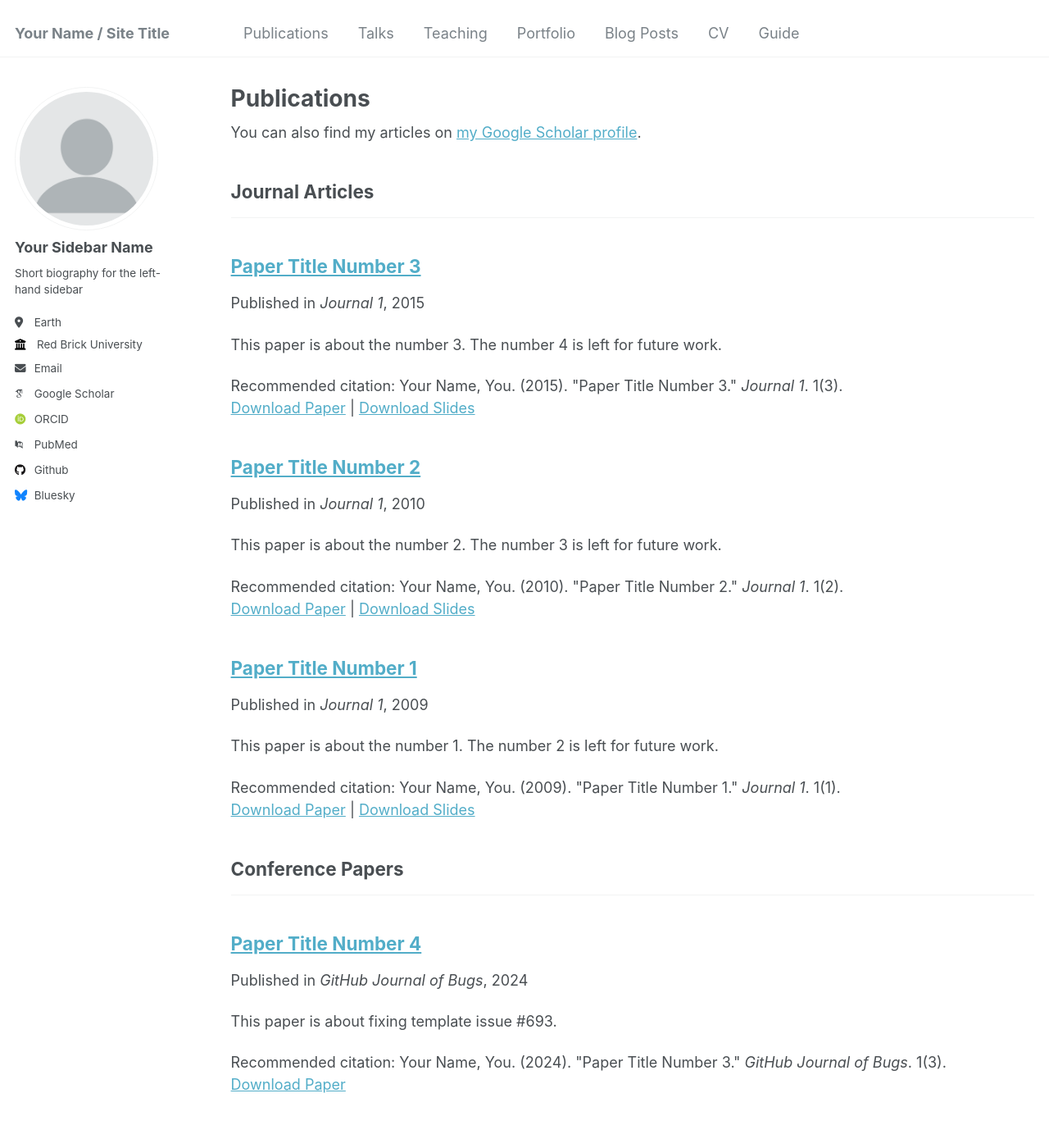
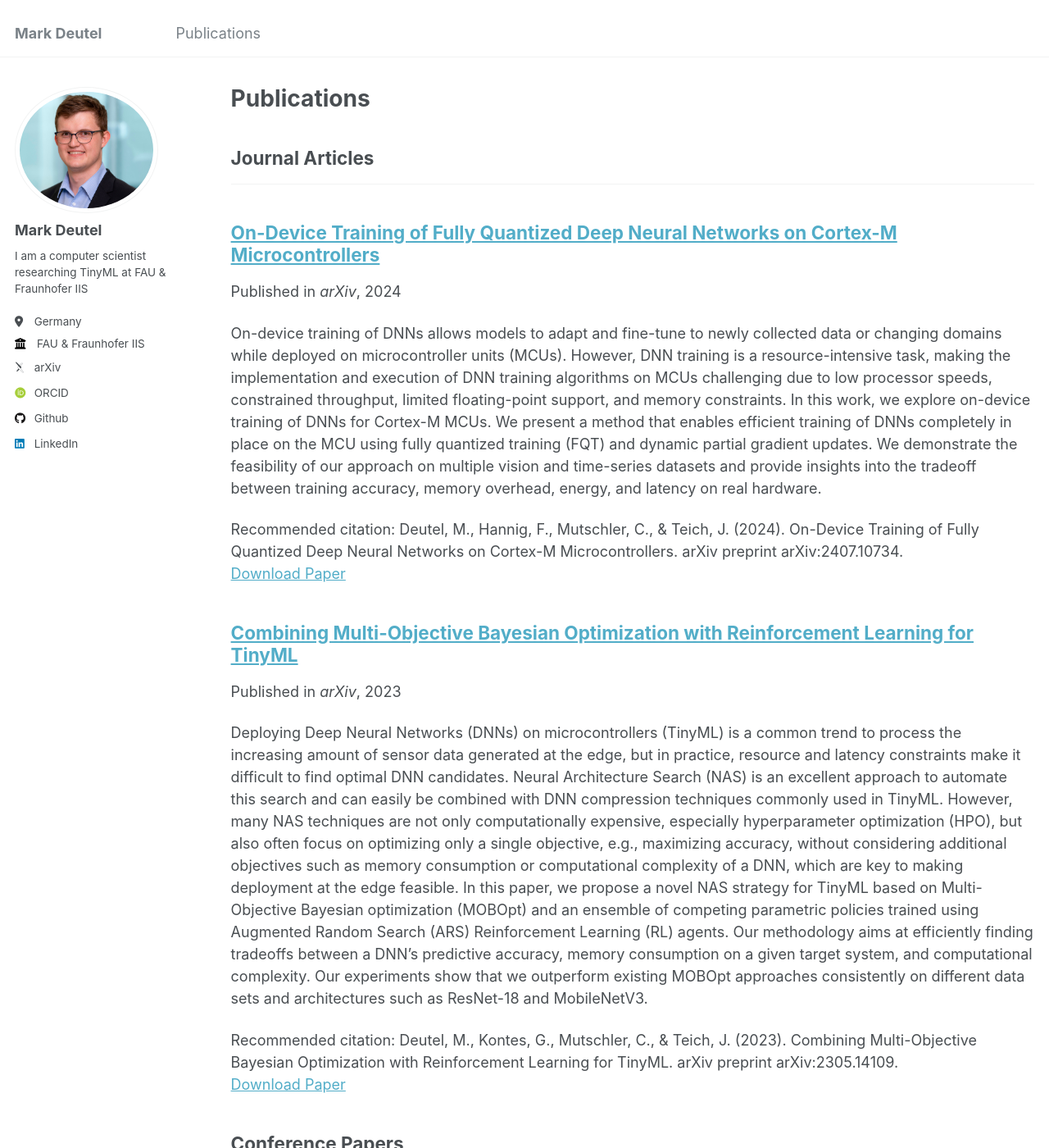
Before and after one commit to markdeutel/markdeutel.github.io, a Jekyll site: the page built from _pages/publications.html, in a window 1280 px wide and 1400 px high. Shown: the whole window at 82% size. Built offline with Jekyll 4.4.1, drawn with Linux system fonts in a browser that asks for light colours; some web fonts are replaced; some of the changed text lies outside the part shown.

Commit message:
[ADD] added about page and publications

```diff
--- a/Gemfile
+++ b/Gemfile
@@ -14,7 +14,7 @@ gem "github-pages", group: :jekyll_plugins
 # If you want to use Jekyll native, uncomment the line below.
 # To upgrade, run `bundle update`.
 
-# gem "jekyll"
+gem "jekyll"
 
 gem "wdm", "~> 0.1.0" if Gem.win_platform?
 
--- a/_config.yml
+++ b/_config.yml
@@ -8,47 +8,47 @@
 
 # Basic Site Settings
 locale                   : "en-US"
-title                    : "Your Name / Site Title"
+title                    : "Mark Deutel"
 title_separator          : "-"
-name                     : &name "Your Name"
-description              : &description "personal description"
-url                      : https://academicpages.github.io # the base hostname & protocol for your site e.g. "https://mmistakes.github.io"
+name                     : &name "Mark Deutel"
+description              : &description "I research TinyML at FAU & Fraunhofer IIS"
+url                      : https://markdeutel.github.io # the base hostname & protocol for your site e.g. "https://mmistakes.github.io"
 baseurl                  : "" # the subpath of your site, e.g. "/blog"
-repository               : "academicpages/academicpages.github.io"
+repository               : "markdeutel/markdeutel.github.io"
 
 # Site Author - The following control what appear as part of the author content on the side bar.
 #               If a field is blank the icon and link will not appear, otherwise it will be shown.
 #               Additional customization can be done by editing /_includes/author-profile.html
 author:
   # Biographic information
-  avatar           : "profile.png"
-  name             : "Your Sidebar Name"
+  avatar           : "profile.jpg"
+  name             : "Mark Deutel"
   pronouns         : # example: "she/her"
-  bio              : "Short biography for the left-hand sidebar"
-  location         : "Earth"
-  employer         : "Red Brick University"
+  bio              : "I am a computer scientist researching TinyML at FAU & Fraunhofer IIS"
+  location         : "Germany"
+  employer         : "FAU & Fraunhofer IIS"
   uri              : # URL
-  email            : "none@example.org"
+  email            : #"mark.deutel@fau.de"
 
   # Academic websites
-  arxiv            : # URL - Update with the correct link to your profile
-  googlescholar    : "https://scholar.google.com/citations?user=PS_CX0AAAAAJ"
+  arxiv            : "https://arxiv.org/search/cs?searchtype=author&query=Deutel,+M"
+  googlescholar    : #"https://scholar.google.com/citations?user=PS_CX0AAAAAJ"
   impactstory      : # URL
-  orcid            : "http://orcid.org/yourorcidurl"
+  orcid            : "https://orcid.org/0000-0001-8932-5212"
   semantic         : # URL
-  pubmed           : "https://www.ncbi.nlm.nih.gov/pubmed/?term=john+snow"
+  pubmed           : #"https://www.ncbi.nlm.nih.gov/pubmed/?term=john+snow"
   researchgate     : # URL
 
   # Repositories and software development
   bitbucket        : # Username - Update with your username on the site
   codepen          : # Username
   dribbble         : # Username
-  github           : "academicpages"
+  github           : "markdeutel"
   kaggle           : # Username
   stackoverflow    : # User number or user number and name (i.e., use "1" or "1/jeff-atwood")
 
   # Social media
-  bluesky          : "bsky.app" # Replace this with you Bluesky username
+  bluesky          : #"bsky.app" # Replace this with you Bluesky username
   facebook         : # Username
   flickr           : # Username
   foursquare       : # Username
@@ -57,7 +57,7 @@ author:
   keybase          : # Username
   instagram        : # Username
   lastfm           : # Username
-  linkedin         : # Username
+  linkedin         : mark-deutel-a0ba92193
   mastodon         : # URL
   medium           : # URL
   pinterest        : # Username
--- a/_publications/2009-10-01-paper-title-number-1.md
+++ /dev/null
@@ -1,14 +0,0 @@
----
-title: "Paper Title Number 1"
-collection: publications
-category: manuscripts
-permalink: /publication/2009-10-01-paper-title-number-1
-excerpt: 'This paper is about the number 1. The number 2 is left for future work.'
-date: 2009-10-01
-venue: 'Journal 1'
-slidesurl: 'http://academicpages.github.io/files/slides1.pdf'
-paperurl: 'http://academicpages.github.io/files/paper1.pdf'
-citation: 'Your Name, You. (2009). &quot;Paper Title Number 1.&quot; <i>Journal 1</i>. 1(1).'
----
-
-The contents above will be part of a list of publications, if the user clicks the link for the publication than the contents of section will be rendered as a full page, allowing you to provide more information about the paper for the reader. When publications are displayed as a single page, the contents of the above "citation" field will automatically be included below this section in a smaller font.
--- a/_publications/2010-10-01-paper-title-number-2.md
+++ /dev/null
@@ -1,14 +0,0 @@
----
-title: "Paper Title Number 2"
-collection: publications
-category: manuscripts
-permalink: /publication/2010-10-01-paper-title-number-2
-excerpt: 'This paper is about the number 2. The number 3 is left for future work.'
-date: 2010-10-01
-venue: 'Journal 1'
-slidesurl: 'http://academicpages.github.io/files/slides2.pdf'
-paperurl: 'http://academicpages.github.io/files/paper2.pdf'
-citation: 'Your Name, You. (2010). &quot;Paper Title Number 2.&quot; <i>Journal 1</i>. 1(2).'
----
-
-The contents above will be part of a list of publications, if the user clicks the link for the publication than the contents of section will be rendered as a full page, allowing you to provide more information about the paper for the reader. When publications are displayed as a single page, the contents of the above "citation" field will automatically be included below this section in a smaller font.
--- a/_publications/2015-10-01-paper-title-number-3.md
+++ /dev/null
@@ -1,14 +0,0 @@
----
-title: "Paper Title Number 3"
-collection: publications
-category: manuscripts
-permalink: /publication/2015-10-01-paper-title-number-3
-excerpt: 'This paper is about the number 3. The number 4 is left for future work.'
-date: 2015-10-01
-venue: 'Journal 1'
-slidesurl: 'http://academicpages.github.io/files/slides3.pdf'
-paperurl: 'http://academicpages.github.io/files/paper3.pdf'
-citation: 'Your Name, You. (2015). &quot;Paper Title Number 3.&quot; <i>Journal 1</i>. 1(3).'
----
-
-The contents above will be part of a list of publications, if the user clicks the link for the publication than the contents of section will be rendered as a full page, allowing you to provide more information about the paper for the reader. When publications are displayed as a single page, the contents of the above "citation" field will automatically be included below this section in a smaller font.
--- /dev/null
+++ b/_publications/2022-03-20-efficient-dnn-deployment-on-mcus.md
@@ -0,0 +1,11 @@
+---
+title: "Energy-efficient Deployment of Deep Learning Applications on Cortex-M based Microcontrollers using Deep Compression"
+collection: publications
+category: conferences
+permalink: /publication/efficient-dnn-deployment-on-mcus
+excerpt: "Large Deep Neural Networks (DNNs) are the backbone of today's artificial intelligence due to their ability to make accurate predictions when being trained on huge datasets. With advancing technologies, such as the Internet of Things, interpreting large quantities of data generated by sensors is becoming an increasingly important task. However, in many applications not only the predictive performance but also the energy consumption of deep learning models is of major interest. This paper investigates the efficient deployment of deep learning models on resource-constrained microcontroller architectures via network compression. We present a methodology for the systematic exploration of different DNN pruning, quantization, and deployment strategies, targeting different ARM Cortex-M based low-power systems. The exploration allows to analyze trade-offs between key metrics such as accuracy, memory consumption, execution time, and power consumption. We discuss experimental results on three different DNN architectures and show that we can compress them to below 10% of their original parameter count before their predictive quality decreases. This also allows us to deploy and evaluate them on Cortex-M based microcontrollers."
+date: 2022-03-20
+venue: 'MBMV 2023; 26th Workshop'
+paperurl: 'https://arxiv.org/pdf/2205.10369'
+citation: 'Deutel, M., Woller, P., Mutschler, C., & Teich, J. (2023, March). Energy-efficient Deployment of Deep Learning Applications on Cortex-M based Microcontrollers using Deep Compression. In MBMV 2023; 26th Workshop (pp. 1-12). VDE.'
+---
--- /dev/null
+++ b/_publications/2023-03-23-multi-objective-bayes-op-tinyml.md
@@ -0,0 +1,11 @@
+---
+title: "Combining Multi-Objective Bayesian Optimization with Reinforcement Learning for TinyML"
+collection: publications
+category: manuscripts
+permalink: /publication/multi-objective-bayes-op-tinyml
+excerpt: "Deploying Deep Neural Networks (DNNs) on microcontrollers (TinyML) is a common trend to process the increasing amount of sensor data generated at the edge, but in practice, resource and latency constraints make it difficult to find optimal DNN candidates. Neural Architecture Search (NAS) is an excellent approach to automate this search and can easily be combined with DNN compression techniques commonly used in TinyML. However, many NAS techniques are not only computationally expensive, especially hyperparameter optimization (HPO), but also often focus on optimizing only a single objective, e.g., maximizing accuracy, without considering additional objectives such as memory consumption or computational complexity of a DNN, which are key to making deployment at the edge feasible. In this paper, we propose a novel NAS strategy for TinyML based on Multi-Objective Bayesian optimization (MOBOpt) and an ensemble of competing parametric policies trained using Augmented Random Search (ARS) Reinforcement Learning (RL) agents. Our methodology aims at efficiently finding tradeoffs between a DNN's predictive accuracy, memory consumption on a given target system, and computational complexity. Our experiments show that we outperform existing MOBOpt approaches consistently on different data sets and architectures such as ResNet-18 and MobileNetV3."
+date: 2023-03-23
+venue: 'arXiv'
+paperurl: 'https://arxiv.org/pdf/2305.14109'
+citation: 'Deutel, M., Kontes, G., Mutschler, C., & Teich, J. (2023). Combining Multi-Objective Bayesian Optimization with Reinforcement Learning for TinyML. arXiv preprint arXiv:2305.14109.'
+---
--- /dev/null
+++ b/_publications/2023-09-18-micro-yolo.md
@@ -0,0 +1,11 @@
+---
+title: "microYOLO: Towards Single-Shot Object Detection on Microcontrollers"
+collection: publications
+category: conferences
+permalink: /publication/microYOLO
+excerpt: 'This work-in-progress paper presents results on the feasibility of single-shot object detection on microcontrollers using YOLO. Single-shot object detectors like YOLO are widely used, however due to their complexity mainly on larger GPU-based platforms. We present microYOLO, which can be used on Cortex-M based microcontrollers, such as the OpenMV H7 R2, achieving about 3.5 FPS when classifying 128x128 RGB images while using less than 800 KB Flash and less than 350 KB RAM. Furthermore, we share experimental results for three different object detection tasks, analyzing the accuracy of microYOLO on them.'
+date: 2023-09-18
+venue: 'ECML PKDD Conference 2023, at the 4th Workshop on IoT, Edge, and Mobile for Embedded Machine Learning'
+paperurl: 'https://arxiv.org/pdf/2408.15865'
+citation: 'Deutel, M., Mutschler, C., & Teich, J. (2023). microYOLO: Towards Single-Shot Object Detection on Microcontrollers. In ECML PKDD Conference 2023, at the 4th Workshop on IoT, Edge, and Mobile for Embedded Machine Learning.'
+---
--- a/_publications/2024-02-17-paper-title-number-4.md
+++ /dev/null
@@ -1,13 +0,0 @@
----
-title: "Paper Title Number 4"
-collection: publications
-category: conferences
-permalink: /publication/2024-02-17-paper-title-number-4
-excerpt: 'This paper is about fixing template issue #693.'
-date: 2024-02-17
-venue: 'GitHub Journal of Bugs'
-paperurl: 'http://academicpages.github.io/files/paper3.pdf'
-citation: 'Your Name, You. (2024). &quot;Paper Title Number 3.&quot; <i>GitHub Journal of Bugs</i>. 1(3).'
----
-
-The contents above will be part of a list of publications, if the user clicks the link for the publication than the contents of section will be rendered as a full page, allowing you to provide more information about the paper for the reader. When publications are displayed as a single page, the contents of the above "citation" field will automatically be included below this section in a smaller font.
--- /dev/null
+++ b/_publications/2024-07-15-on-device-training.md
@@ -0,0 +1,11 @@
+---
+title: "On-Device Training of Fully Quantized Deep Neural Networks on Cortex-M Microcontrollers"
+collection: publications
+category: manuscripts
+permalink: /publication/on-device-training
+excerpt: 'On-device training of DNNs allows models to adapt and fine-tune to newly collected data or changing domains while deployed on microcontroller units (MCUs). However, DNN training is a resource-intensive task, making the implementation and execution of DNN training algorithms on MCUs challenging due to low processor speeds, constrained throughput, limited floating-point support, and memory constraints. In this work, we explore on-device training of DNNs for Cortex-M MCUs. We present a method that enables efficient training of DNNs completely in place on the MCU using fully quantized training (FQT) and dynamic partial gradient updates. We demonstrate the feasibility of our approach on multiple vision and time-series datasets and provide insights into the tradeoff between training accuracy, memory overhead, energy, and latency on real hardware.'
+date: 2024-07-15
+venue: 'arXiv'
+paperurl: 'https://arxiv.org/pdf/2407.10734'
+citation: 'Deutel, M., Hannig, F., Mutschler, C., & Teich, J. (2024). On-Device Training of Fully Quantized Deep Neural Networks on Cortex-M Microcontrollers. arXiv preprint arXiv:2407.10734.'
+---
```
Also changed, not shown: _data/navigation.yml (+12 -12 lines), _pages/about.md (+6 -38 lines), images/profile.jpg (added), images/profile.png (deleted).
